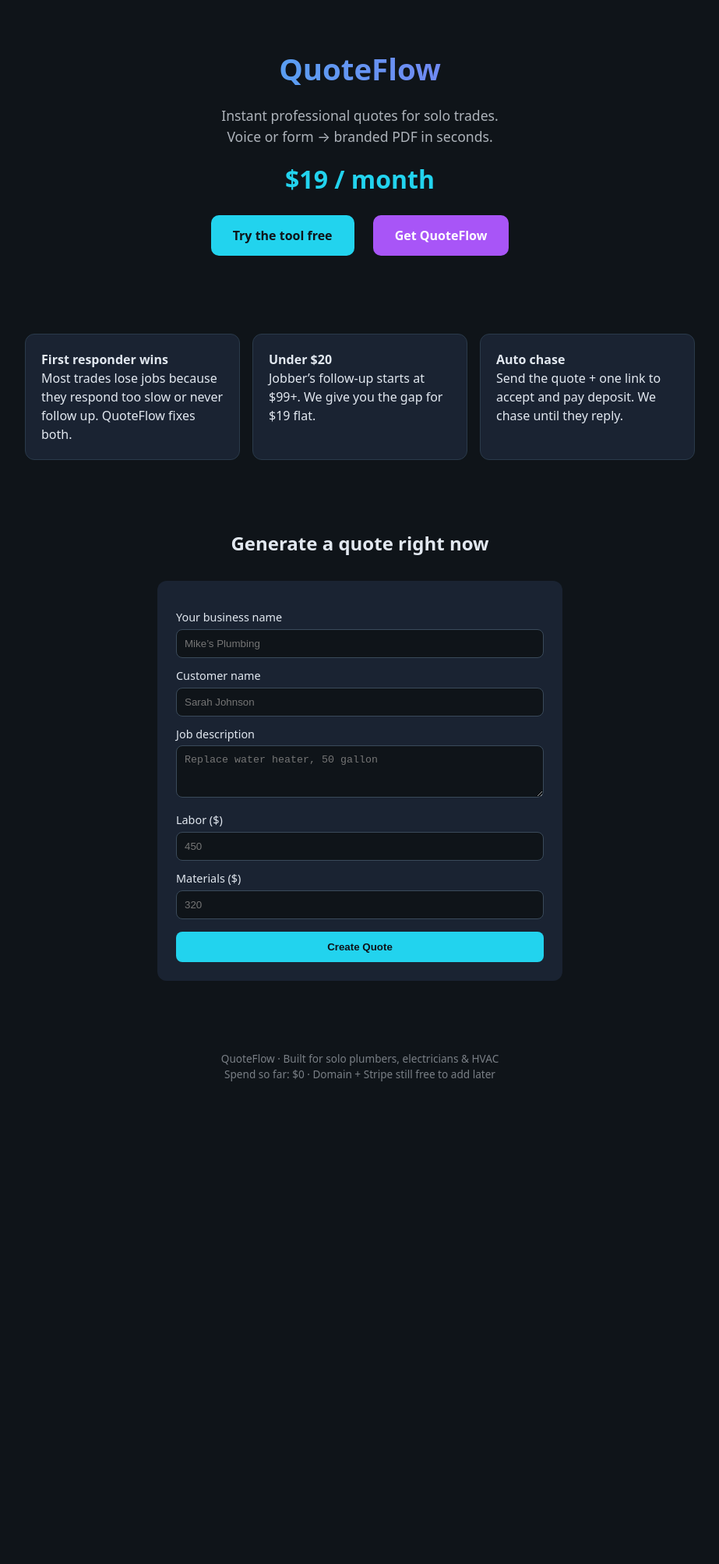
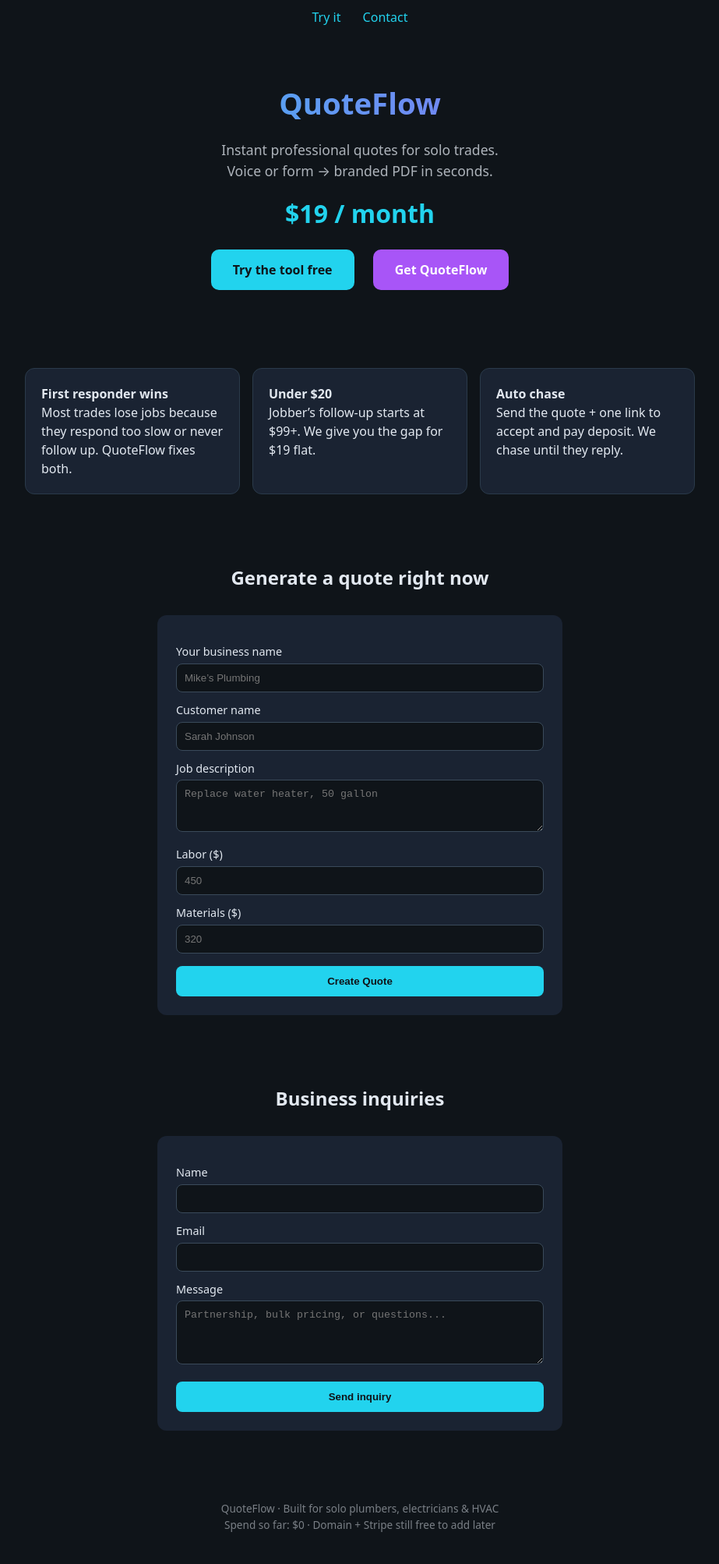
Before and after one commit to koatiekash/quoteflow, a plain HTML site: page index.html in a window 1280 px wide. Shown: the whole page at 78% size, without its empty margins (178-1101 px from the left). Before the commit the page ends 1428 px from the top, so only its background shows below. Drawn offline with Linux system fonts and the light colour scheme.

Commit message:
Add contact section for business inquiries

```diff
--- a/index.html
+++ b/index.html
@@ -22,9 +22,15 @@
   button { background:var(--accent); color:#0f1419; border:none; padding:12px 20px; border-radius:8px; font-weight:700; cursor:pointer; width:100%; margin-top:16px; }
   #result { display:none; background:#0a1a20; padding:16px; border-radius:8px; margin-top:16px; white-space:pre-wrap; font-family:monospace; }
   footer { text-align:center; padding:40px 20px; opacity:.5; font-size:.85rem; }
+  nav { text-align:center; padding:10px; }
+  nav a { color:var(--accent); margin:0 12px; text-decoration:none; }
 </style>
 </head>
 <body>
+<nav>
+  <a href="#try">Try it</a>
+  <a href="#contact">Contact</a>
+</nav>
 <header>
   <h1>QuoteFlow</h1>
   <p class="tag">Instant professional quotes for solo trades.<br>Voice or form → branded PDF in seconds.</p>
@@ -59,6 +65,20 @@
   <div id="result"></div>
 </div>
 
+<div class="section" id="contact">
+  <h2 style="text-align:center;">Business inquiries</h2>
+  <form id="contactForm">
+    <label>Name</label>
+    <input name="name" required>
+    <label>Email</label>
+    <input name="email" type="email" required>
+    <label>Message</label>
+    <textarea name="message" rows="4" placeholder="Partnership, bulk pricing, or questions..." required></textarea>
+    <button type="submit">Send inquiry</button>
+  </form>
+  <div id="contactResult" style="display:none; text-align:center; margin-top:12px; color:#22d3ee;"></div>
+</div>
+
 <footer>
   QuoteFlow · Built for solo plumbers, electricians & HVAC<br>
   Spend so far: $0 · Domain + Stripe still free to add later
@@ -86,6 +106,15 @@ Valid for 7 days.
   el.textContent = quote;
   setTimeout(() => window.print(), 300);
 };
+
+document.getElementById('contactForm').onsubmit = e => {
+  e.preventDefault();
+  const d = Object.fromEntries(new FormData(e.target));
+  const el = document.getElementById('contactResult');
+  el.style.display = 'block';
+  el.textContent = `Thanks ${d.name}. We’ll reply to ${d.email} shortly.`;
+  e.target.reset();
+};
 </script>
 </body>
 </html>
```
